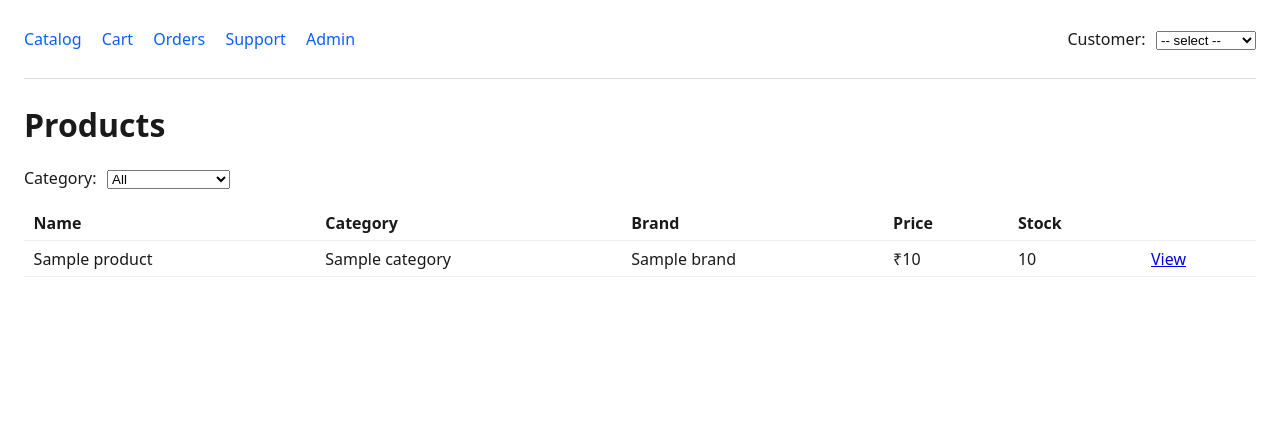
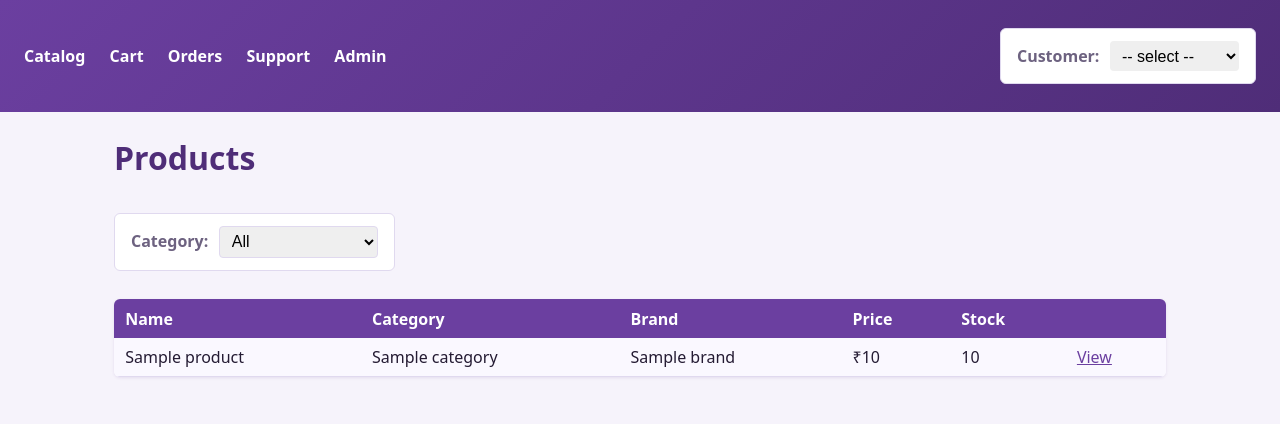
Before and after one commit to SrilakshmiVadlamoodi/hybrid-database, a FastAPI app: page / in a window 1280 px wide. Shown: the top 424 px of the page. Run offline with FastAPI, Linux system fonts and the light colour scheme; a database or web service that is not in the repository returns one stand-in record (values such as "Sample title").

Commit message:
Add color palette and card/table styling to the frontend
Co-Authored-By: Claude Sonnet 5 <noreply@anthropic.com>

```diff
--- a/voltkart/static/style.css
+++ b/voltkart/static/style.css
@@ -1,46 +1,149 @@
+:root {
+  --primary: #6b3fa0;
+  --primary-dark: #4f2d78;
+  --accent: #f5a623;
+  --bg: #f6f3fb;
+  --surface: #ffffff;
+  --text: #241b33;
+  --muted: #6d6280;
+  --border: #e0d9ef;
+  --row-alt: #faf8ff;
+}
+
+* {
+  box-sizing: border-box;
+}
+
 body {
   font-family: system-ui, sans-serif;
   margin: 0;
-  padding: 0 1.5rem 2rem;
-  color: #1a1a1a;
+  padding: 0;
+  color: var(--text);
+  background: var(--bg);
 }
 
 header {
   display: flex;
   justify-content: space-between;
   align-items: center;
-  padding: 1rem 0;
-  border-bottom: 1px solid #ddd;
+  flex-wrap: wrap;
+  gap: 0.75rem;
+  padding: 1rem 1.5rem;
+  background: linear-gradient(135deg, var(--primary), var(--primary-dark));
+  color: #fff;
   margin-bottom: 1.5rem;
 }
 
+header select {
+  border: none;
+  border-radius: 4px;
+  padding: 0.35rem 0.5rem;
+}
+
 nav a {
-  margin-right: 1rem;
+  margin-right: 1.25rem;
   text-decoration: none;
-  color: #0b5fff;
+  color: #fff;
+  font-weight: 600;
+  padding-bottom: 0.15rem;
+  border-bottom: 2px solid transparent;
+}
+
+nav a:hover {
+  border-bottom: 2px solid var(--accent);
+}
+
+main {
+  padding: 0 1.5rem 2rem;
+  max-width: 1100px;
+  margin: 0 auto;
+}
+
+h1, h2 {
+  color: var(--primary-dark);
 }
 
 table {
   border-collapse: collapse;
   width: 100%;
   margin: 1rem 0;
+  background: var(--surface);
+  box-shadow: 0 1px 3px rgba(107, 63, 160, 0.12);
+  border-radius: 6px;
+  overflow: hidden;
 }
 
-th, td {
+th {
+  background: var(--primary);
+  color: #fff;
   text-align: left;
-  padding: 0.4rem 0.6rem;
-  border-bottom: 1px solid #eee;
+  padding: 0.55rem 0.7rem;
+}
+
+td {
+  text-align: left;
+  padding: 0.5rem 0.7rem;
+  border-bottom: 1px solid var(--border);
+}
+
+tr:nth-child(even) td {
+  background: var(--row-alt);
+}
+
+tr:hover td {
+  background: #f0e9fb;
+}
+
+a {
+  color: var(--primary);
 }
 
 .error {
   color: #b00020;
   font-weight: bold;
+  background: #fdeaec;
+  border: 1px solid #f3c2c9;
+  border-radius: 4px;
+  padding: 0.5rem 0.75rem;
+}
+
+form {
+  margin: 0.75rem 0;
+  background: var(--surface);
+  border: 1px solid var(--border);
+  border-radius: 6px;
+  padding: 0.75rem 1rem;
+  display: inline-block;
 }
 
 form label {
   margin-right: 0.4rem;
+  color: var(--muted);
+  font-weight: 600;
 }
 
-form {
-  margin: 0.75rem 0;
+input, select {
+  border: 1px solid var(--border);
+  border-radius: 4px;
+  padding: 0.35rem 0.5rem;
+  font-size: 1rem;
 }
+
+button {
+  background: var(--primary);
+  color: #fff;
+  border: none;
+  border-radius: 4px;
+  padding: 0.45rem 0.9rem;
+  font-weight: 600;
+  cursor: pointer;
+}
+
+button:hover {
+  background: var(--primary-dark);
+}
+
+button:disabled {
+  background: var(--muted);
+  cursor: not-allowed;
+}
```
